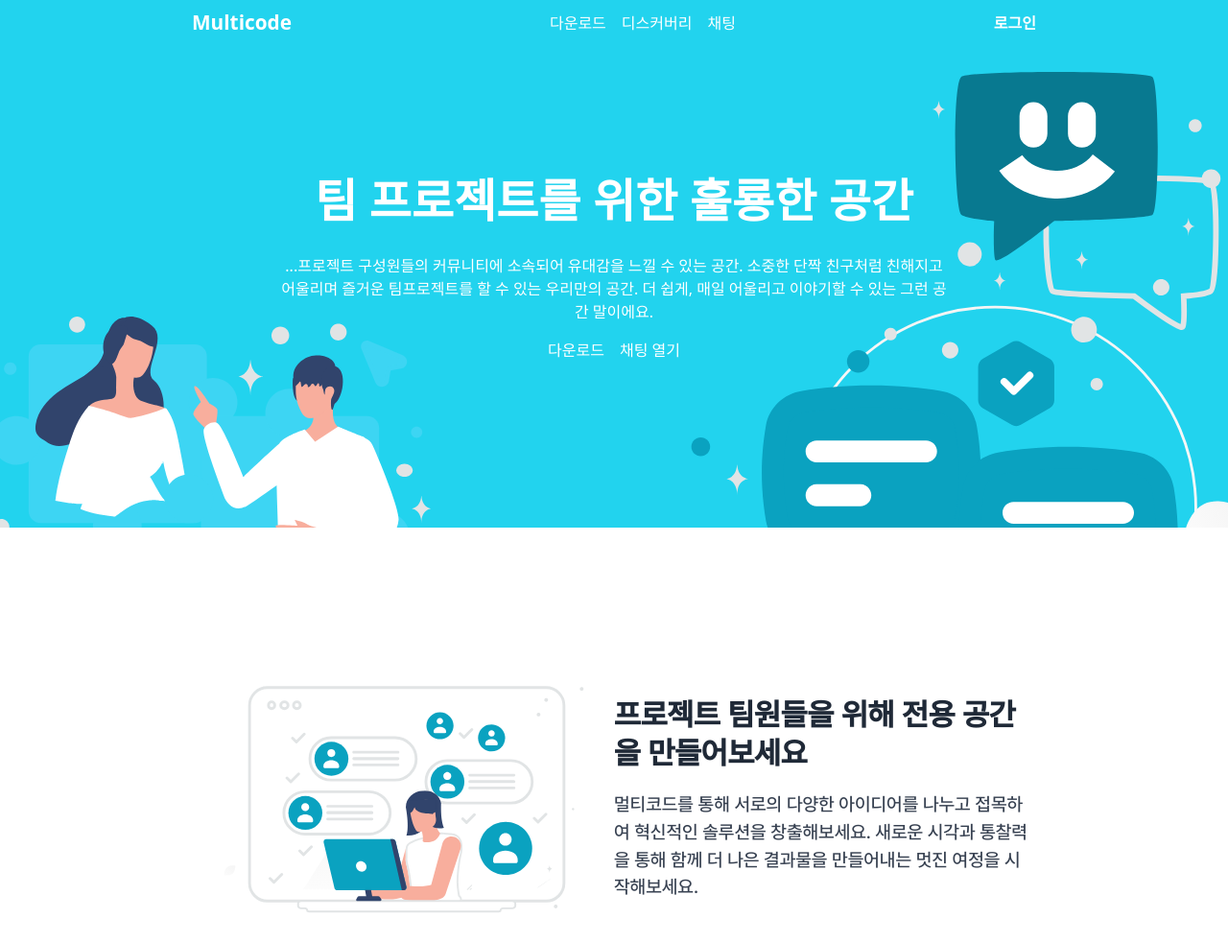
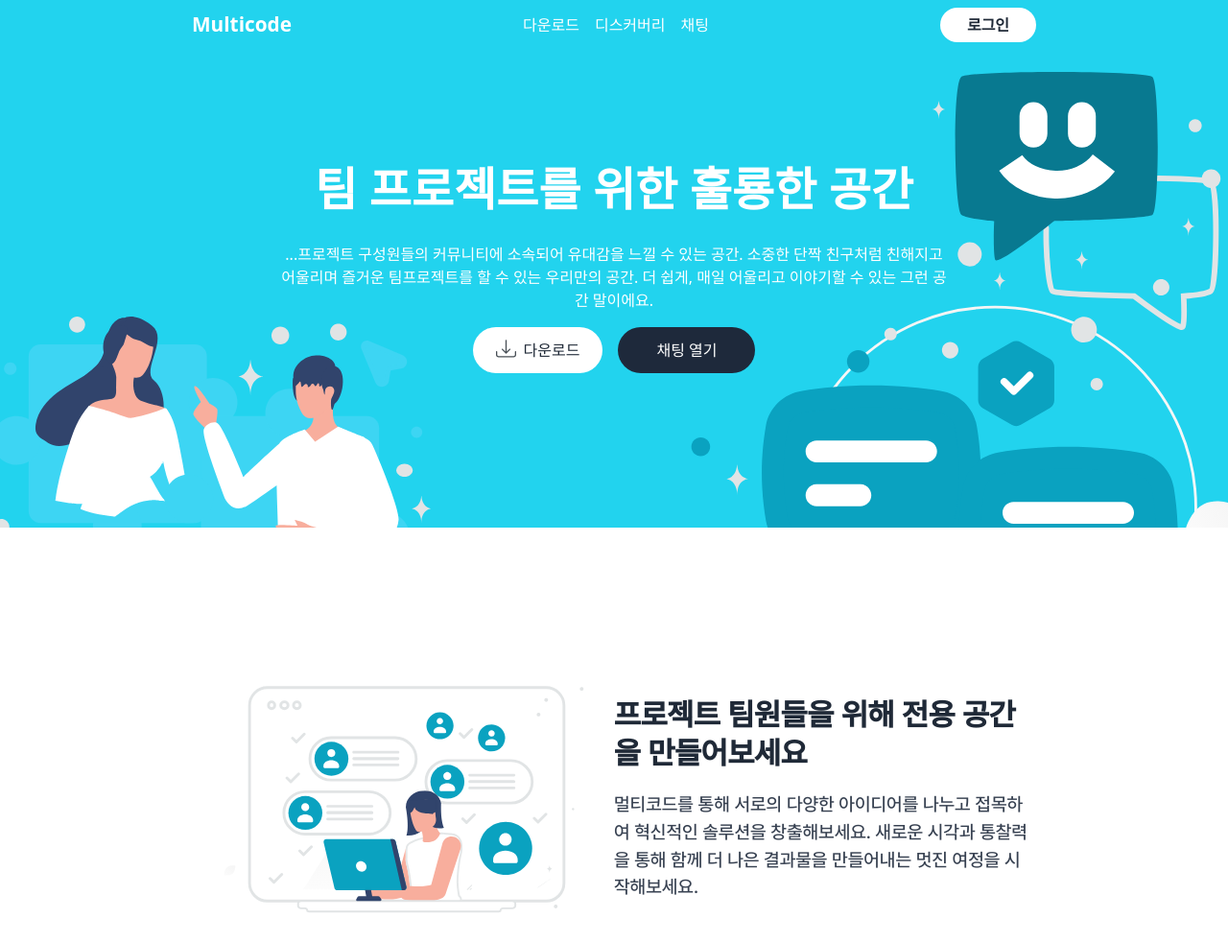
Before and after one commit to Heckel93/multi_proj01, a website built with Vite: page index.html in a window 1280 px wide. Shown: the top 982 px of the page at 96% size. Built offline with nearby package versions, Linux system fonts and the light colour scheme.

Commit message:
feat: 공용 버튼 스타일 작성 ( 클래스네임으로 재사용 가능 )

```diff
--- a/index.html
+++ b/index.html
@@ -30,8 +30,11 @@
           <h1 class="text-[3rem] font-bold pb-5">팀 프로젝트를 위한 훌룡한 공간</h1>
           <span class="">...프로젝트 구성원들의 커뮤니티에 소속되어 유대감을 느낄 수 있는 공간. 소중한 단짝 친구처럼 친해지고 어울리며 즐거운 팀프로젝트를 할 수 있는 우리만의 공간. 더 쉽게, 매일 어울리고 이야기할 수 있는 그런 공간 말이에요.</span>
           <section class="flex gap-x-4 justify-center pt-4">
-            <button type="button">다운로드</button>
-            <button type="button">채팅 열기</button>
+            <button type="button" class="button_white flex gap-x-2 !px-6">
+              <img src="public/download.svg">
+              <span>다운로드</span>
+            </button>
+            <button type="button" class="button_gray">채팅 열기</button>
           </section>
         </div>
       </section>
@@ -78,7 +81,7 @@
 
         <section class="flex flex-col items-center gap-y-5 pt-[120px]">
           <h1 class="font-bold text-[2rem] leading-tight text-gray-800">이제 시작해볼까요?</h1>
-          <button>서비스 시작!</button>
+          <button class="button_primary">서비스 시작!</button>
         </section>
       </main>
 
--- a/src/js/molecules.js
+++ b/src/js/molecules.js
@@ -16,7 +16,7 @@ export const createHeader = () => {
       <a href="/discover" class="hover:underline underline-offset-4">디스커버리</a>
       <a href="/chat" class="hover:underline underline-offset-4">채팅</a>
     </nav>
-    <button type="button" class="btn-primary">
+    <button type="button" class="button_white !py-1.5 !px-0">
       로그인
     </button>
   `;
@@ -59,9 +59,9 @@ export const createFooter = () => {
 
     <div class="h-0 border border-solid border-cyan-500 w-full my-4"></div>
 
-    <section class="w-full flex justify-between text-white">
+    <section class="w-full flex justify-between items-center text-white">
       <h1 class="font-bold">Multicord</h1>
-      <button>로그인</button>
+      <button class="button_primary !py-2 !px-0">로그인</button>
     </section>
   `;
 
--- a/src/style/style.css
+++ b/src/style/style.css
@@ -14,6 +14,11 @@
     font-family: Pretendard, serif;
 }
 
+/**
+    @warning 여기있는 css 는 수정하지 않는 것을 권고합니다.
+    필요하시면 기존 내용 참고하여 새로 작성하세요
+ */
+
 /* 최상위 레이아웃 */
 .common_layout {
     @apply w-full px-[20px] md:px-[100px] lg:px-[200px];
@@ -26,3 +31,20 @@
 .article {
     @apply flex py-14 flex-col md:flex-row;
 }
+
+
+.button {
+    @apply min-w-[100px] min-h-[24px] px-10 py-3;
+}
+
+.button_primary {
+    @apply button bg-cyan-400 text-white rounded-3xl hover:bg-cyan-500 hover:text-gray-100 transition ease-out active:bg-cyan-600;
+}
+
+.button_white {
+    @apply button bg-white text-gray-800 rounded-3xl hover:bg-gray-200 hover:text-gray-700 transition ease-out active:bg-gray-300;
+}
+
+.button_gray {
+    @apply button bg-slate-800 text-white rounded-3xl hover:bg-slate-700 hover:text-gray-50 transition ease-out active:bg-slate-600;
+}
```
